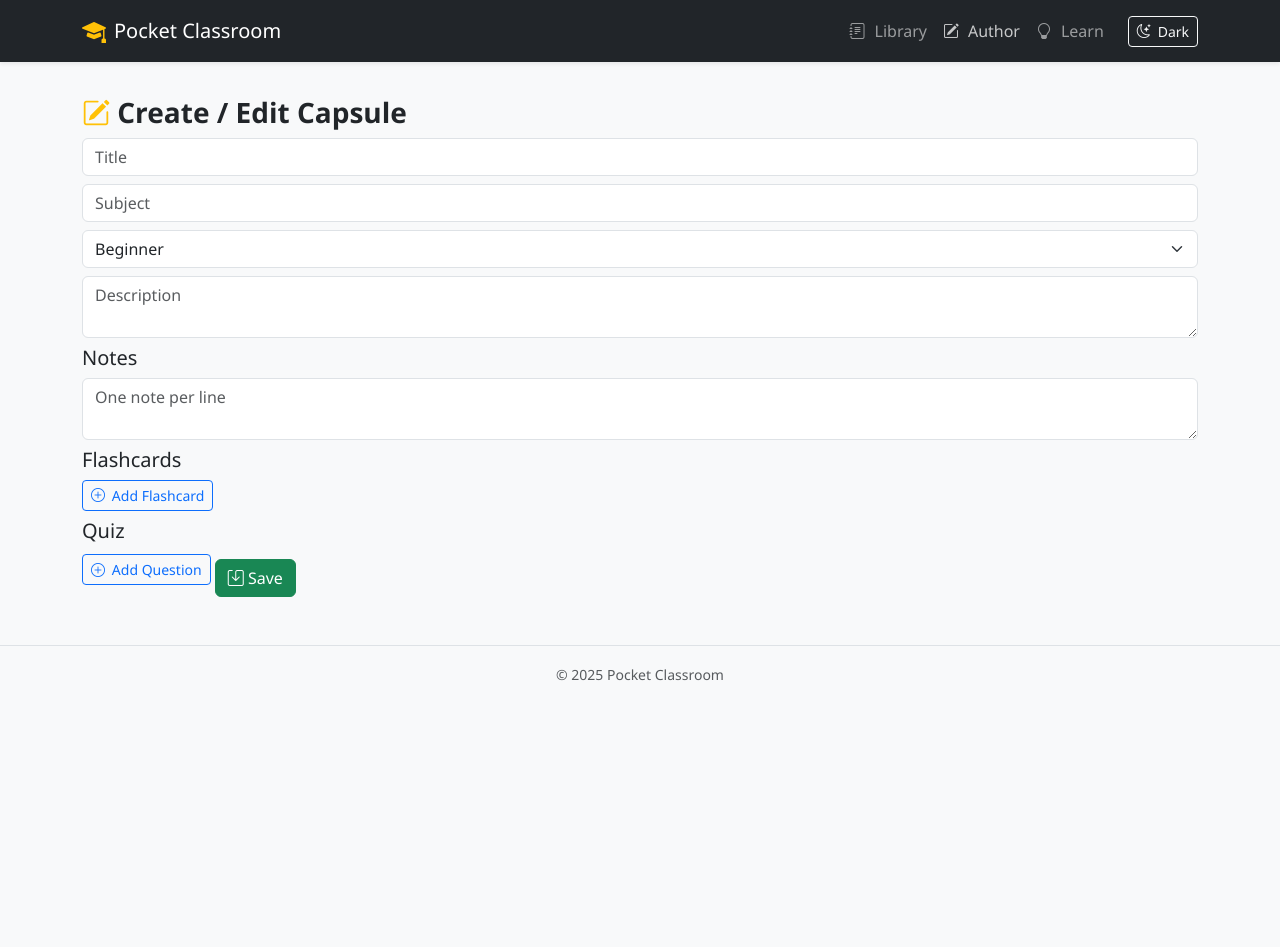
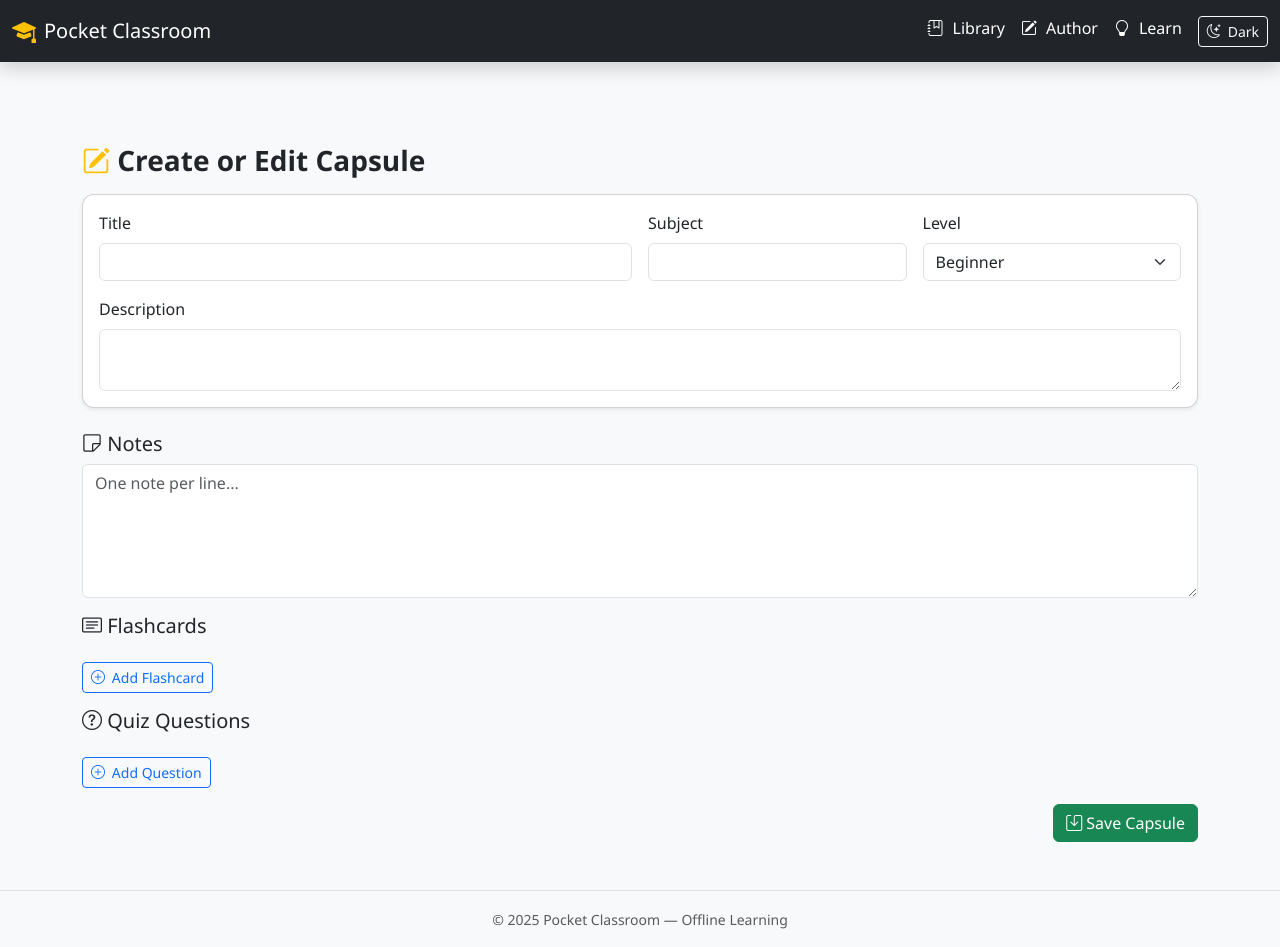
Before and after one commit to elhamkhatibi5/Professional-PocketClassroom, a plain HTML site: page index.html in a window 1280 px wide. Both pictures are taken after a click on the link "Author". Before the commit the page ends 800 px from the top, so only its background shows below. Drawn offline with nearby package versions, Linux system fonts and the light colour scheme.

Commit message:
Update index.html

```diff
--- a/index.html
+++ b/index.html
@@ -11,85 +11,109 @@
 </head>
 <body class="light-mode">
 
-<nav class="navbar navbar-expand-lg navbar-dark bg-dark fixed-top shadow-sm">
-  <div class="container">
+<nav class="navbar navbar-expand-lg navbar-dark bg-dark fixed-top shadow">
+  <div class="container-fluid">
     <a class="navbar-brand d-flex align-items-center" href="#">
-      <i class="bi bi-mortarboard-fill me-2 text-warning"></i> Pocket Classroom
+      <i class="bi bi-mortarboard-fill me-2 fs-4 text-warning"></i>
+      Pocket Classroom
     </a>
-    <ul class="navbar-nav ms-auto">
-      <li class="nav-item"><a class="nav-link" href="#library"><i class="bi bi-journal-text"></i> Library</a></li>
-      <li class="nav-item"><a class="nav-link" href="#author"><i class="bi bi-pencil-square"></i> Author</a></li>
-      <li class="nav-item"><a class="nav-link" href="#learn"><i class="bi bi-lightbulb"></i> Learn</a></li>
-    </ul>
-    <button id="themeToggle" class="btn btn-outline-light btn-sm ms-3"><i class="bi bi-moon-stars"></i> Dark</button>
+    <div class="d-flex gap-3">
+      <a class="nav-link text-white" href="#library"><i class="bi bi-journal-bookmark"></i> Library</a>
+      <a class="nav-link text-white" href="#author"><i class="bi bi-pencil-square"></i> Author</a>
+      <a class="nav-link text-white" href="#learn"><i class="bi bi-lightbulb"></i> Learn</a>
+      <button id="themeToggle" class="btn btn-outline-light btn-sm"><i class="bi bi-moon-stars"></i> Dark</button>
+    </div>
   </div>
 </nav>
 
 <main class="container mt-5 pt-5">
+
   <!-- Library -->
-  <section id="library" class="mb-5">
+  <section id="library" class="my-5">
     <div class="d-flex justify-content-between align-items-center mb-3">
       <h3><i class="bi bi-journal-text text-primary"></i> Your Capsules</h3>
-      <button id="newCapsuleBtn" class="btn btn-success"><i class="bi bi-plus-circle"></i> New Capsule</button>
+      <div>
+        <button id="newCapsuleBtn" class="btn btn-success me-2"><i class="bi bi-plus-circle"></i> New Capsule</button>
+        <button id="importBtn" class="btn btn-outline-info"><i class="bi bi-upload"></i> Import JSON</button>
+        <button id="exportBtn" class="btn btn-outline-warning"><i class="bi bi-download"></i> Export JSON</button>
+      </div>
     </div>
+    <input type="text" id="searchCapsule" class="form-control mb-4" placeholder="Search capsules...">
     <div id="capsuleGrid" class="row g-3"></div>
   </section>
 
   <!-- Author -->
-  <section id="author" class="mb-5">
-    <h3><i class="bi bi-pencil-square text-warning"></i> Create / Edit Capsule</h3>
-    <input id="titleInput" class="form-control mb-2" placeholder="Title">
-    <input id="subjectInput" class="form-control mb-2" placeholder="Subject">
-    <select id="levelInput" class="form-select mb-2">
-      <option>Beginner</option>
-      <option>Intermediate</option>
-      <option>Advanced</option>
-    </select>
-    <textarea id="descInput" class="form-control mb-2" placeholder="Description"></textarea>
+  <section id="author" class="my-5">
+    <h3 class="mb-3"><i class="bi bi-pencil-square text-warning"></i> Create or Edit Capsule</h3>
+    <form id="metaForm" class="card p-3 shadow-sm mb-4">
+      <div class="row g-3">
+        <div class="col-md-6"><label class="form-label">Title</label><input type="text" id="titleInput" class="form-control"></div>
+        <div class="col-md-3"><label class="form-label">Subject</label><input type="text" id="subjectInput" class="form-control"></div>
+        <div class="col-md-3"><label class="form-label">Level</label>
+          <select id="levelInput" class="form-select"><option>Beginner</option><option>Intermediate</option><option>Advanced</option></select>
+        </div>
+      </div>
+      <div class="mt-3">
+        <label class="form-label">Description</label>
+        <textarea id="descInput" class="form-control" rows="2"></textarea>
+      </div>
+    </form>
 
-    <h5>Notes</h5>
-    <textarea id="notesInput" class="form-control mb-2" placeholder="One note per line"></textarea>
+    <div class="mb-3">
+      <h5><i class="bi bi-sticky"></i> Notes</h5>
+      <textarea id="notesInput" class="form-control mb-3" rows="5" placeholder="One note per line..."></textarea>
 
-    <h5>Flashcards</h5>
-    <div id="flashcardsList" class="mb-2"></div>
-    <button id="addFlashcardBtn" class="btn btn-outline-primary btn-sm mb-2"><i class="bi bi-plus-circle"></i> Add Flashcard</button>
+      <h5><i class="bi bi-card-text"></i> Flashcards</h5>
+      <div id="flashcardsList" class="list-group mb-3"></div>
+      <button id="addFlashcardBtn" class="btn btn-outline-primary btn-sm mb-3"><i class="bi bi-plus-circle"></i> Add Flashcard</button>
 
-    <h5>Quiz</h5>
-    <div id="quizList" class="mb-2"></div>
-    <button id="addQuestionBtn" class="btn btn-outline-primary btn-sm mb-2"><i class="bi bi-plus-circle"></i> Add Question</button>
+      <h5><i class="bi bi-question-circle"></i> Quiz Questions</h5>
+      <div id="quizList" class="list-group mb-3"></div>
+      <button id="addQuestionBtn" class="btn btn-outline-primary btn-sm"><i class="bi bi-plus-circle"></i> Add Question</button>
+    </div>
 
-    <button id="saveCapsuleBtn" class="btn btn-success mt-2"><i class="bi bi-save"></i> Save</button>
+    <div class="text-end">
+      <button id="saveCapsuleBtn" class="btn btn-success"><i class="bi bi-save"></i> Save Capsule</button>
+    </div>
   </section>
 
   <!-- Learn -->
-  <section id="learn">
-    <h3><i class="bi bi-lightbulb text-info"></i> Learn Mode</h3>
+  <section id="learn" class="my-5">
+    <h3 class="mb-3"><i class="bi bi-lightbulb text-info"></i> Learn Mode</h3>
     <select id="learnSelector" class="form-select w-auto mb-3"></select>
-    <h5>Notes</h5>
-    <ol id="notesList" class="list-group list-group-numbered mb-3"></ol>
 
-    <h5>Flashcards</h5>
-    <div id="flashcardDisplay" class="flashcard mb-3 text-center">Click Flip</div>
-    <div class="d-flex gap-2 mb-3">
-      <button id="prevCardBtn" class="btn btn-outline-secondary btn-sm"><i class="bi bi-arrow-left"></i></button>
-      <button id="flipCardBtn" class="btn btn-warning btn-sm"><i class="bi bi-arrow-repeat"></i></button>
-      <button id="nextCardBtn" class="btn btn-outline-secondary btn-sm"><i class="bi bi-arrow-right"></i></button>
+    <div id="learn-notes" class="mb-4">
+      <h5><i class="bi bi-journal"></i> Notes</h5>
+      <ol id="notesList" class="list-group list-group-numbered"></ol>
     </div>
 
-    <h5>Quiz</h5>
-    <div id="quizContainer" class="card p-3 mt-2 shadow-sm"></div>
+    <div id="learn-flashcards" class="text-center mb-4">
+      <h5><i class="bi bi-card-text"></i> Flashcards</h5>
+      <div id="flashcardDisplay" class="flashcard mx-auto my-3">Click to Flip</div>
+      <div class="d-flex justify-content-center gap-2">
+        <button id="prevCardBtn" class="btn btn-outline-secondary btn-sm"><i class="bi bi-arrow-left"></i></button>
+        <button id="flipCardBtn" class="btn btn-warning btn-sm"><i class="bi bi-arrow-repeat"></i></button>
+        <button id="nextCardBtn" class="btn btn-outline-secondary btn-sm"><i class="bi bi-arrow-right"></i></button>
+      </div>
+    </div>
+
+    <div id="learn-quiz">
+      <h5><i class="bi bi-patch-question"></i> Quiz</h5>
+      <div id="quizContainer" class="card p-3 shadow-sm"></div>
+    </div>
   </section>
+
 </main>
 
 <footer class="text-center py-3 mt-4 border-top text-muted">
-  <small>© 2025 Pocket Classroom</small>
+  <small>© 2025 Pocket Classroom — Offline Learning</small>
 </footer>
 
-<!-- JS Files: ترتیب مهم است -->
 <script src="utils.js"></script>
 <script src="library.js"></script>
 <script src="author.js"></script>
 <script src="learn.js"></script>
 <script src="main.js"></script>
+
 </body>
 </html>
```
